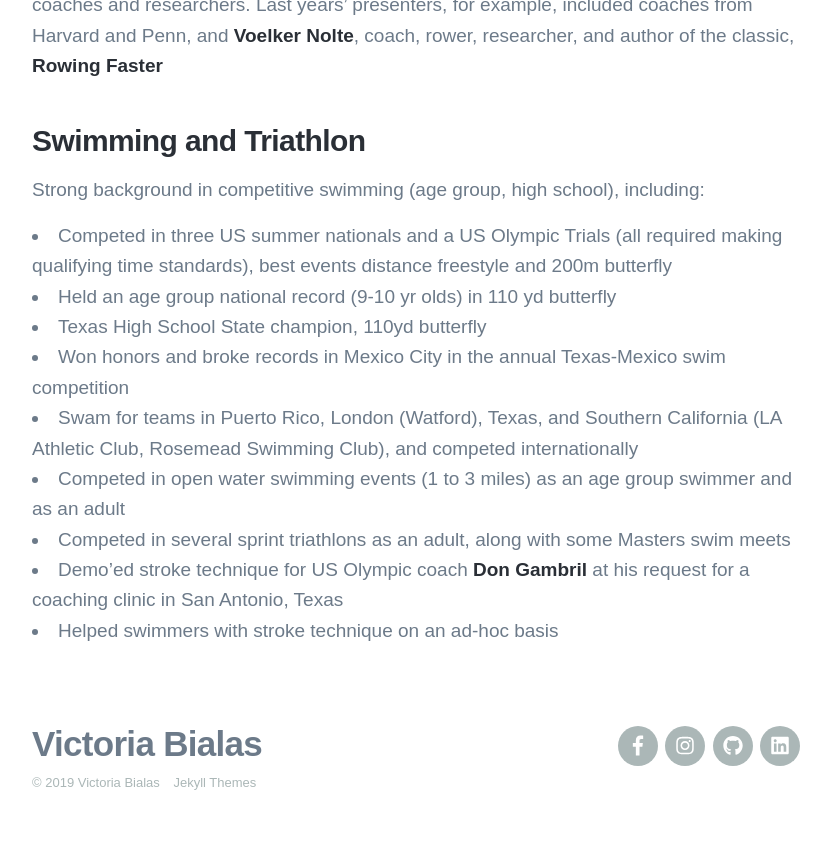
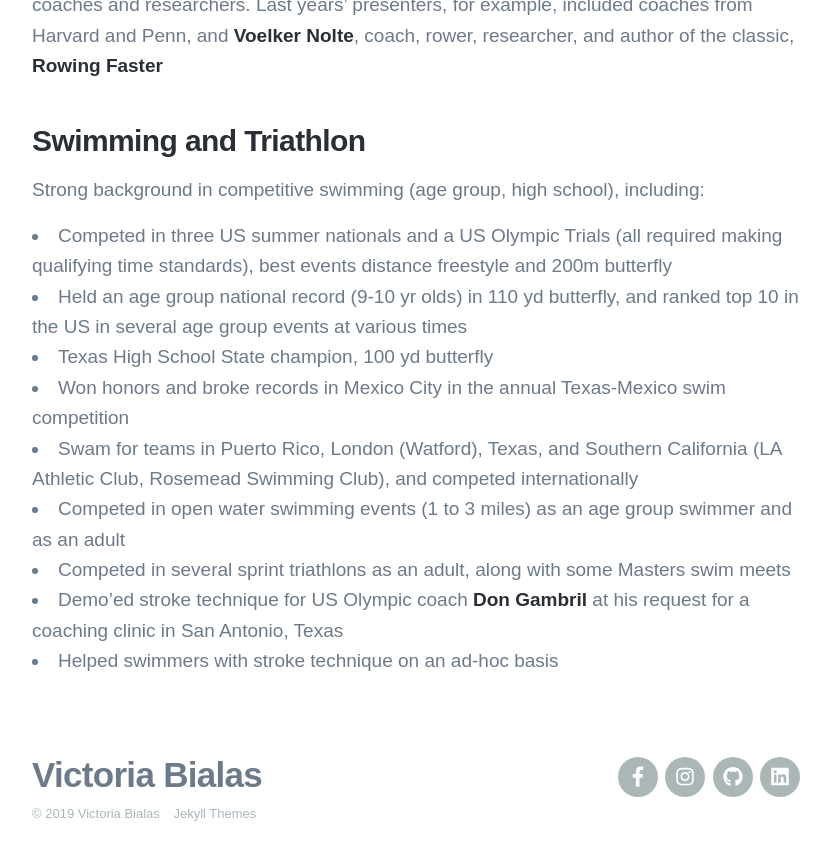
Before and after one commit to londoncalling/slow-motion-stories, a Jekyll site: the page built from _pages/portfolio-rowing.md, in a window 1280 px wide and 900 px high, scrolled down 1274 px. Shown: the top 860 px of the window, without its empty margins (224-1055 px from the left). Built offline with Jekyll 4.4.1, drawn with Linux system fonts in a browser that asks for light colours; nearby versions of some CDN libraries; some web fonts are replaced.

Commit message:
clarified swim rankings
Signed-off-by: Vicky Bialas <vicky.bialas@gmail.com>

```diff
--- a/_pages/portfolio-rowing.md
+++ b/_pages/portfolio-rowing.md
@@ -30,8 +30,8 @@ featured_image: /images/demo/demo-landscape.jpg
 Strong background in competitive swimming (age group, high school), including:
 
 - Competed in three US summer nationals and a US Olympic Trials (all required making qualifying time standards), best events distance freestyle and 200m butterfly
-- Held an age group national record (9-10 yr olds) in 110 yd butterfly
-- Texas High School State champion, 110yd butterfly
+- Held an age group national record (9-10 yr olds) in 110 yd butterfly, and ranked top 10 in the US in several age group events at various times
+- Texas High School State champion, 100 yd butterfly
 - Won honors and broke records in Mexico City in the annual Texas-Mexico swim competition
 - Swam for teams in Puerto Rico, London (Watford), Texas, and Southern California (LA Athletic Club, Rosemead Swimming Club), and competed internationally
 - Competed in open water swimming events (1 to 3 miles) as an age group swimmer and as an adult
```
